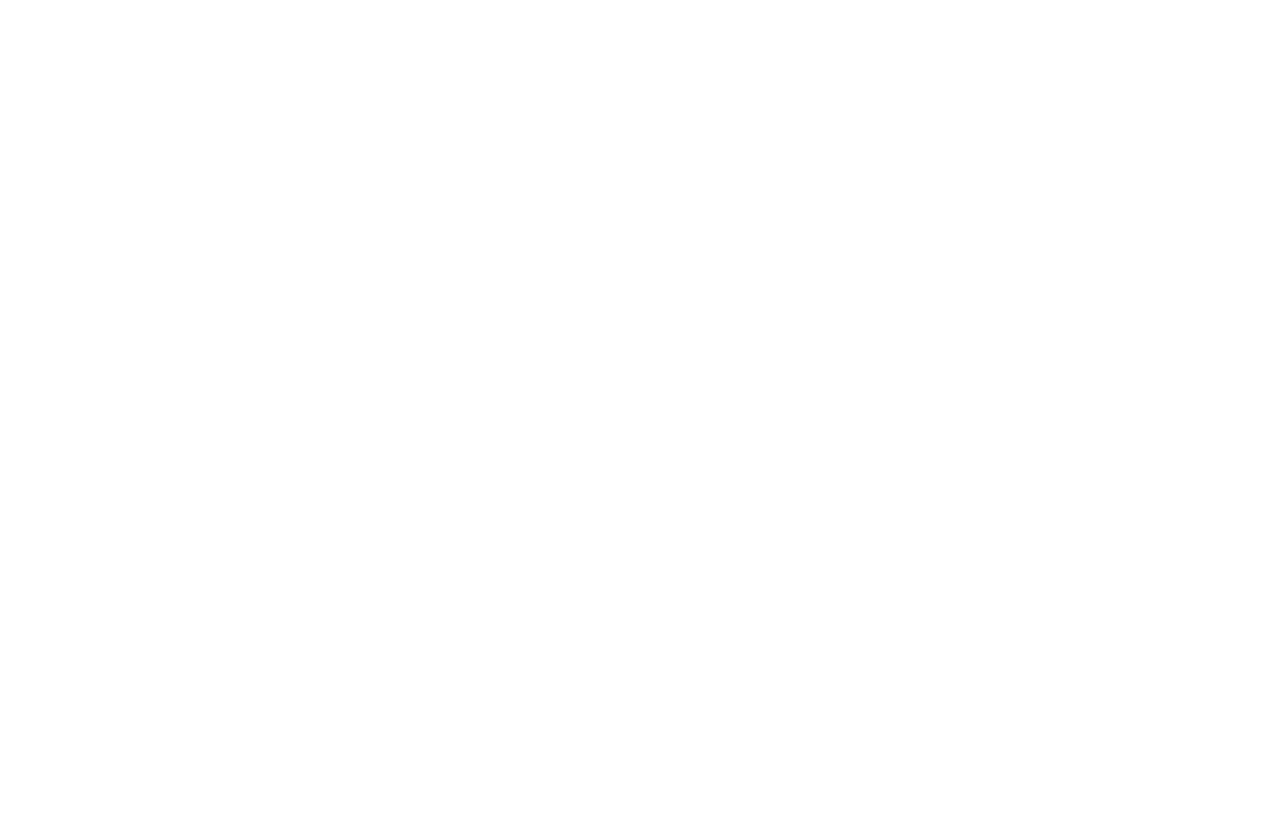
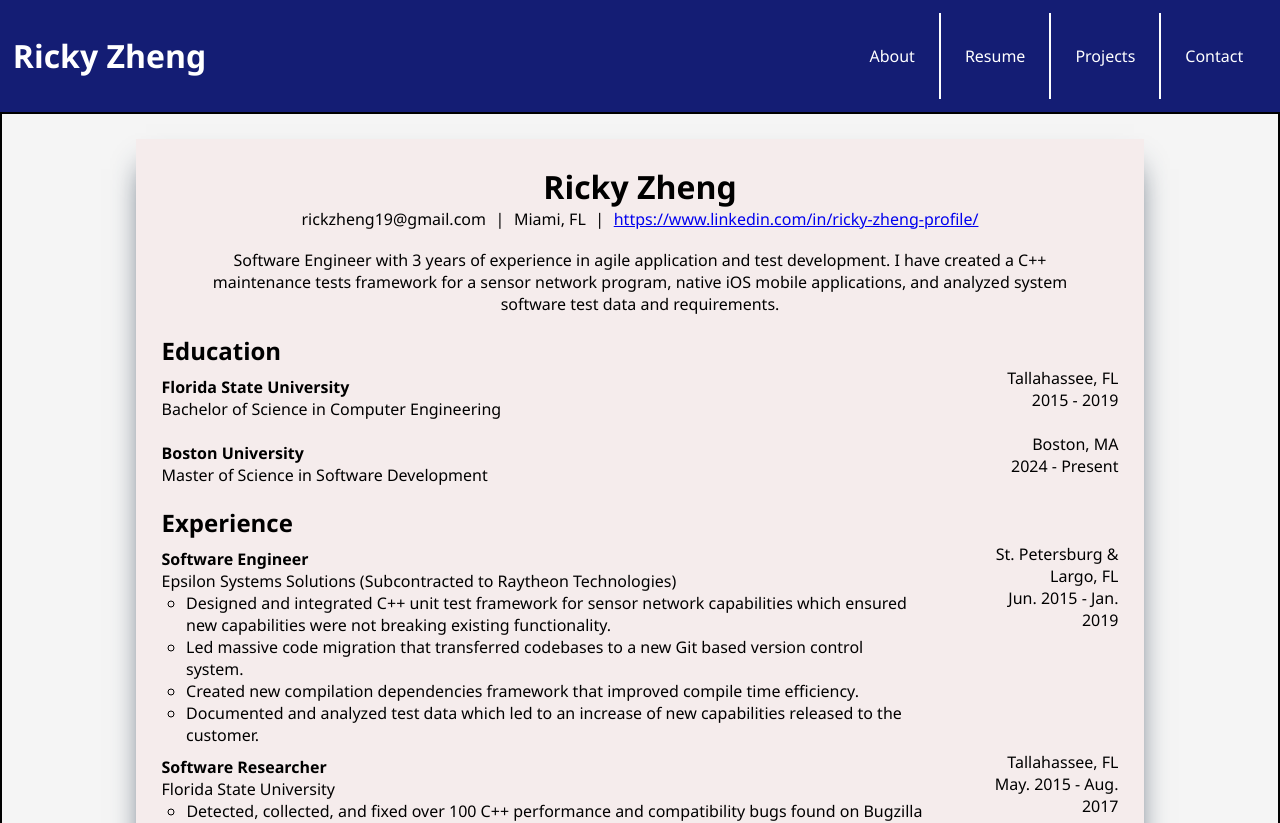
Before and after one commit to rzheng2019/portfolio, a React (Create React App) app: page /#/portfolio/resume in a window 1280 px wide. Before the commit this address had no page. Shown: the top 823 px of the page. Before the commit the page ends 800 px from the top, so only its background shows below. Built offline with nearby package versions, Linux system fonts and the light colour scheme.

Commit message:
Changed BrowserRouter to HashRouter.

```diff
--- a/src/App.tsx
+++ b/src/App.tsx
@@ -3,7 +3,7 @@
 
 // Import react-router-dom
 import {
-  BrowserRouter,
+  HashRouter as Router,
   Routes,
   Route,
 } from "react-router-dom";
@@ -17,15 +17,15 @@
 function App() {
   return (
     <div>
-      <BrowserRouter>
+      <Router basename='/portfolio'>
         <Routes>
-          <Route path='/portfolio' element={<Home />}></Route>
-          <Route path='/portfolio/about' element={<About />}></Route>
-          <Route path='/portfolio/contact' element={<Contact />}></Route>
-          <Route path='/portfolio/resume' element={<Resume />}></Route>
-          <Route path='/portfolio/projects' element={<Projects />}></Route>
+          <Route path='/' element={<Home />}></Route>
+          <Route path='/about' element={<About />}></Route>
+          <Route path='/contact' element={<Contact />}></Route>
+          <Route path='/resume' element={<Resume />}></Route>
+          <Route path='/projects' element={<Projects />}></Route>
         </ Routes>
-      </ BrowserRouter>
+      </ Router>
     </div>
   );
 }
--- a/src/components/common_components/Header.tsx
+++ b/src/components/common_components/Header.tsx
@@ -6,13 +6,13 @@
     return (
         <div id="header">
             <div id="name-section">
-                <Link id="name" to="/portfolio/">Ricky Zheng</Link>
+                <Link id="name" to="/">Ricky Zheng</Link>
             </div>
             <div id="nav-bar">
-                <Link id="about" to="/portfolio/about">About</Link>
-                <Link id="resume" to="/portfolio/resume">Resume</Link>
-                <Link id="projects" to="/portfolio/projects">Projects</Link>
-                <Link id="contact" to="/portfolio/contact">Contact</Link>
+                <Link id="about" to="/about">About</Link>
+                <Link id="resume" to="/resume">Resume</Link>
+                <Link id="projects" to="/projects">Projects</Link>
+                <Link id="contact" to="/contact">Contact</Link>
             </div>
         </div>
     );
```
